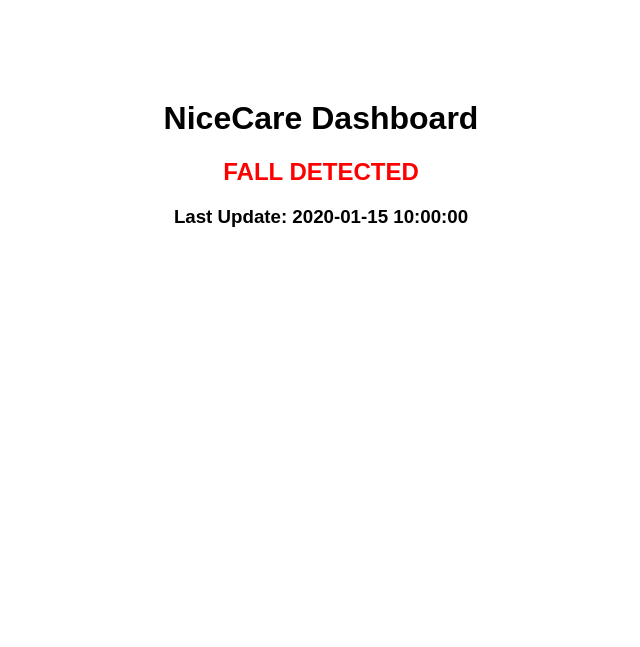
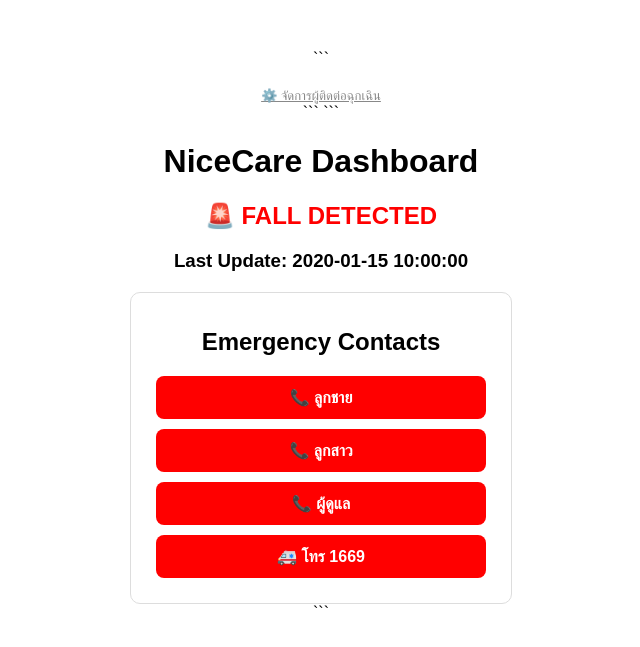
Before and after one commit to 67050171Sorawit/NiceCare_404TeamNotFound, a Flask app: template frontend/templates/dashboard.html in a window 1280 px wide. Shown: the top 647 px of the page, without its empty margins (319-959 px from the left). Run offline with Flask 3, Linux system fonts and the light colour scheme; the template is opened without the code that fills it: most values are stand-ins (such as "Sample title", 1, 10 or a date in 2020).

Commit message:
feat: add link to one-tap call manager

````diff
--- a/frontend/templates/dashboard.html
+++ b/frontend/templates/dashboard.html
@@ -1,16 +1,22 @@
 <!DOCTYPE html>
+
 <html>
 
 <head>
     <title>NiceCare Dashboard</title>
 
+```
 <meta http-equiv="refresh" content="2">
+<a href="/one-tap-call" style="display:block;margin-top:20px;color:#888;font-size:13px;text-align:center;">
+  ⚙️ จัดการผู้ติดต่อฉุกเฉิน
+</a>
+
 
 <style>
     body {
         font-family: Arial;
         text-align: center;
-            margin-top: 100px;
+        margin-top: 50px;
     }
 
     .normal {
@@ -20,21 +26,77 @@
     .fall {
         color: red;
     }
+
+    .card {
+        width: 350px;
+        margin: auto;
+        padding: 15px;
+        border: 1px solid #ddd;
+        border-radius: 10px;
+        margin-top: 20px;
+    }
+
+    .call-btn {
+        display: block;
+        margin: 10px;
+        padding: 12px;
+        background: red;
+        color: white;
+        text-decoration: none;
+        border-radius: 8px;
+        font-weight: bold;
+    }
+
+    .call-btn:hover {
+        background: darkred;
+    }
 </style>
+```
+
 </head>
 
 <body>
 
+```
 <h1>NiceCare Dashboard</h1>
 
 {% if status == "FALL DETECTED" %}
-        <h2 class="fall">{{ status }}</h2>
+    <h2 class="fall">🚨 {{ status }}</h2>
 {% else %}
-        <h2 class="normal">{{ status }}</h2>
+    <h2 class="normal">✅ {{ status }}</h2>
 {% endif %}
 
 <h3>Last Update: {{ time }}</h3>
 
+{% if status == "FALL DETECTED" %}
+<div class="card">
+
+    <h2>Emergency Contacts</h2>
+
+    <a class="call-btn"
+       href="tel:0812345678">
+       📞 ลูกชาย
+    </a>
+
+    <a class="call-btn"
+       href="tel:0898765432">
+       📞 ลูกสาว
+    </a>
+
+    <a class="call-btn"
+       href="tel:0851112222">
+       📞 ผู้ดูแล
+    </a>
+
+    <a class="call-btn"
+       href="tel:1669">
+       🚑 โทร 1669
+    </a>
+
+</div>
+{% endif %}
+```
+
 </body>
 
 </html>
````
Lines whose indentation alone changed are shown as unchanged.
